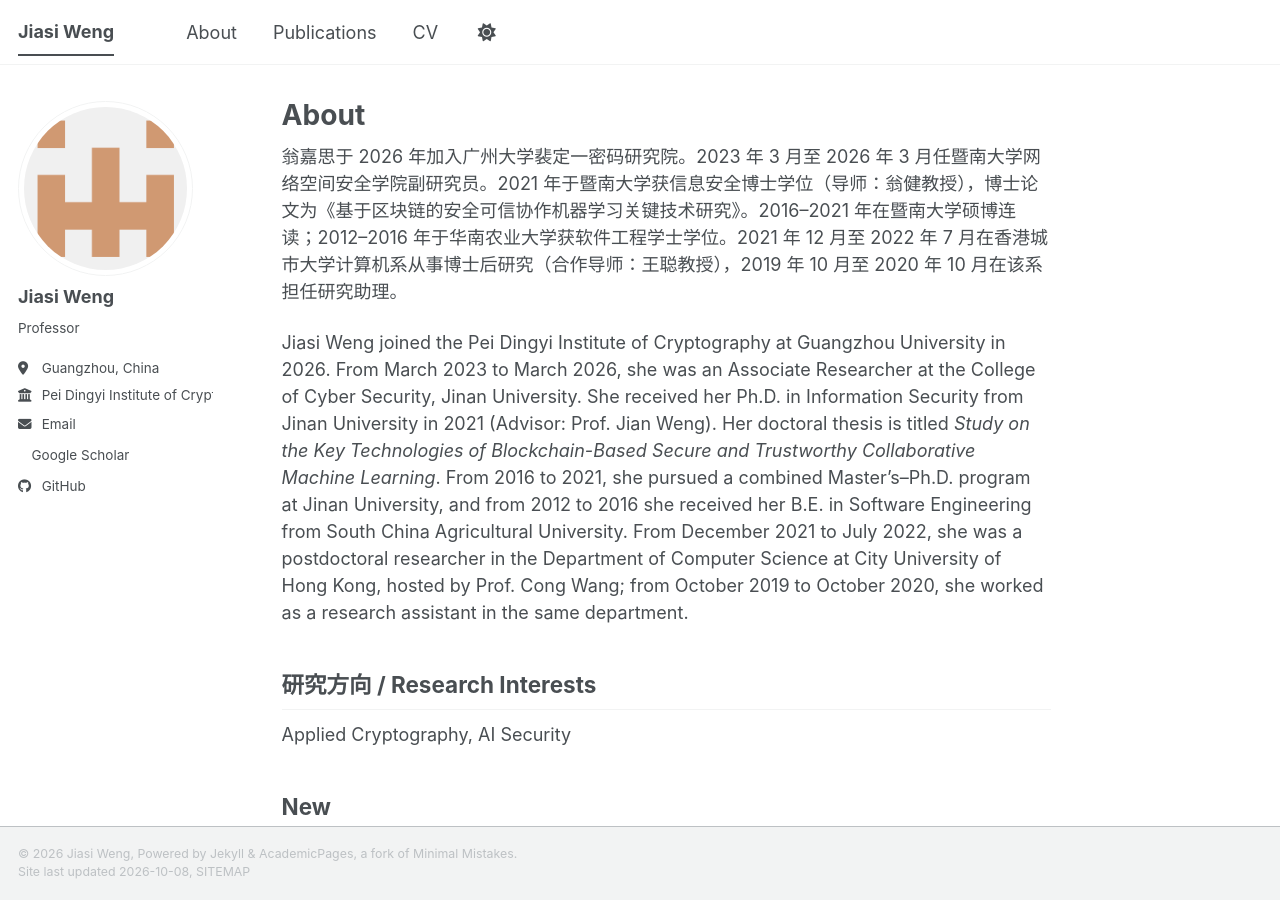
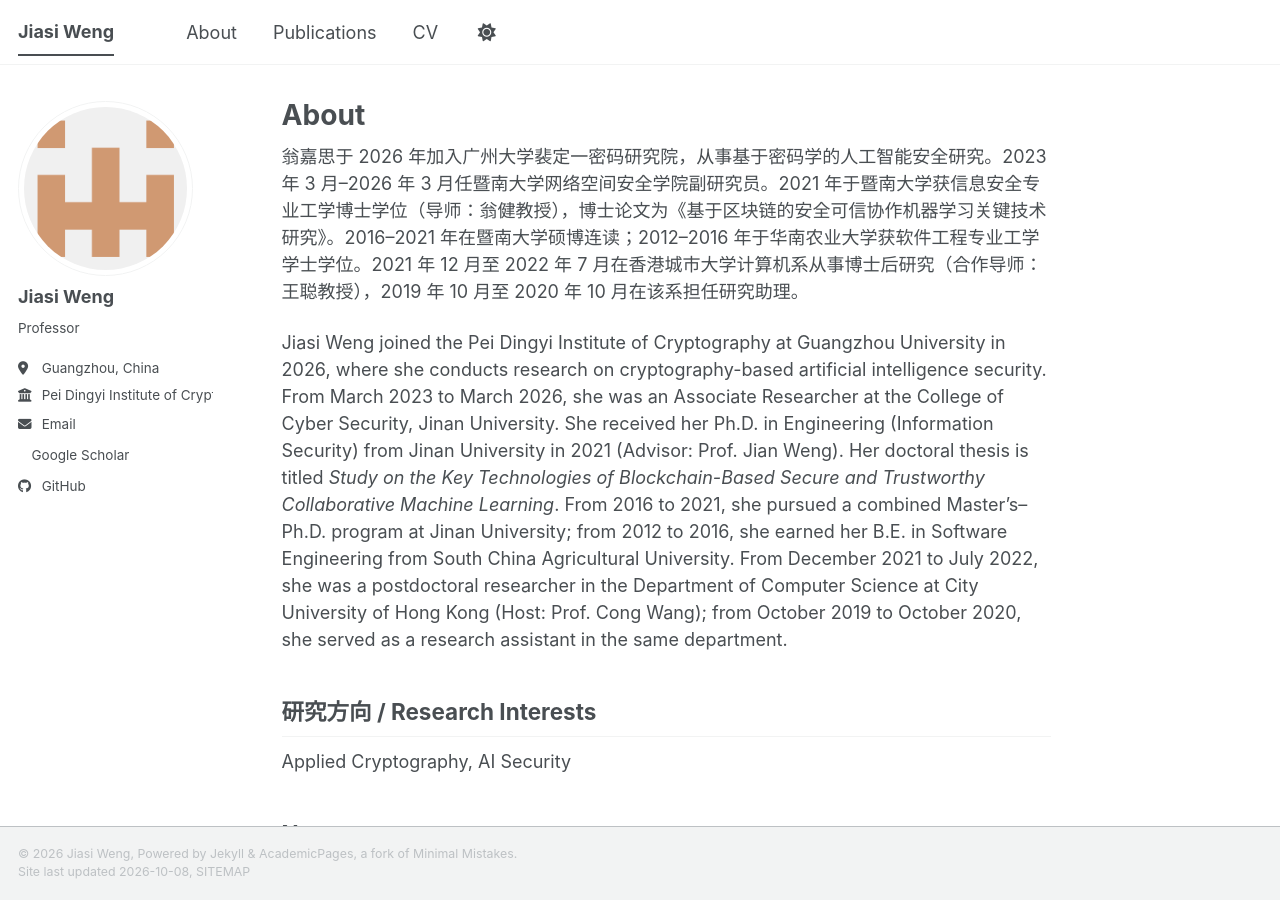
Before and after one commit to gzcrypt/homepage, a Jekyll site: the page built from _pages/about.md, in a window 1280 px wide and 900 px high. Built offline with Jekyll 4.4.1, drawn with Linux system fonts in a browser that asks for light colours; a style sheet for code colours, icons or effects is not loaded.

Commit message:
Update About bio in Chinese and English.

```diff
--- a/_pages/about.md
+++ b/_pages/about.md
@@ -7,9 +7,9 @@ redirect_from:
   - /about.html
 ---
 
-翁嘉思于 2026 年加入广州大学裴定一密码研究院。2023 年 3 月至 2026 年 3 月任暨南大学网络空间安全学院副研究员。2021 年于暨南大学获信息安全博士学位（导师：翁健教授），博士论文为《基于区块链的安全可信协作机器学习关键技术研究》。2016–2021 年在暨南大学硕博连读；2012–2016 年于华南农业大学获软件工程学士学位。2021 年 12 月至 2022 年 7 月在香港城市大学计算机系从事博士后研究（合作导师：王聪教授），2019 年 10 月至 2020 年 10 月在该系担任研究助理。
+翁嘉思于 2026 年加入广州大学裴定一密码研究院，从事基于密码学的人工智能安全研究。2023 年 3 月–2026 年 3 月任暨南大学网络空间安全学院副研究员。2021 年于暨南大学获信息安全专业工学博士学位（导师：翁健教授），博士论文为《基于区块链的安全可信协作机器学习关键技术研究》。2016–2021 年在暨南大学硕博连读；2012–2016 年于华南农业大学获软件工程专业工学学士学位。2021 年 12 月至 2022 年 7 月在香港城市大学计算机系从事博士后研究（合作导师：王聪教授），2019 年 10 月至 2020 年 10 月在该系担任研究助理。
 
-Jiasi Weng joined the Pei Dingyi Institute of Cryptography at Guangzhou University in 2026. From March 2023 to March 2026, she was an Associate Researcher at the College of Cyber Security, Jinan University. She received her Ph.D. in Information Security from Jinan University in 2021 (Advisor: Prof. Jian Weng). Her doctoral thesis is titled *Study on the Key Technologies of Blockchain-Based Secure and Trustworthy Collaborative Machine Learning*. From 2016 to 2021, she pursued a combined Master's–Ph.D. program at Jinan University, and from 2012 to 2016 she received her B.E. in Software Engineering from South China Agricultural University. From December 2021 to July 2022, she was a postdoctoral researcher in the Department of Computer Science at City University of Hong Kong, hosted by Prof. Cong Wang; from October 2019 to October 2020, she worked as a research assistant in the same department.
+Jiasi Weng joined the Pei Dingyi Institute of Cryptography at Guangzhou University in 2026, where she conducts research on cryptography-based artificial intelligence security. From March 2023 to March 2026, she was an Associate Researcher at the College of Cyber Security, Jinan University. She received her Ph.D. in Engineering (Information Security) from Jinan University in 2021 (Advisor: Prof. Jian Weng). Her doctoral thesis is titled *Study on the Key Technologies of Blockchain-Based Secure and Trustworthy Collaborative Machine Learning*. From 2016 to 2021, she pursued a combined Master's–Ph.D. program at Jinan University; from 2012 to 2016, she earned her B.E. in Software Engineering from South China Agricultural University. From December 2021 to July 2022, she was a postdoctoral researcher in the Department of Computer Science at City University of Hong Kong (Host: Prof. Cong Wang); from October 2019 to October 2020, she served as a research assistant in the same department.
 
 ## 研究方向 / Research Interests
 
```
